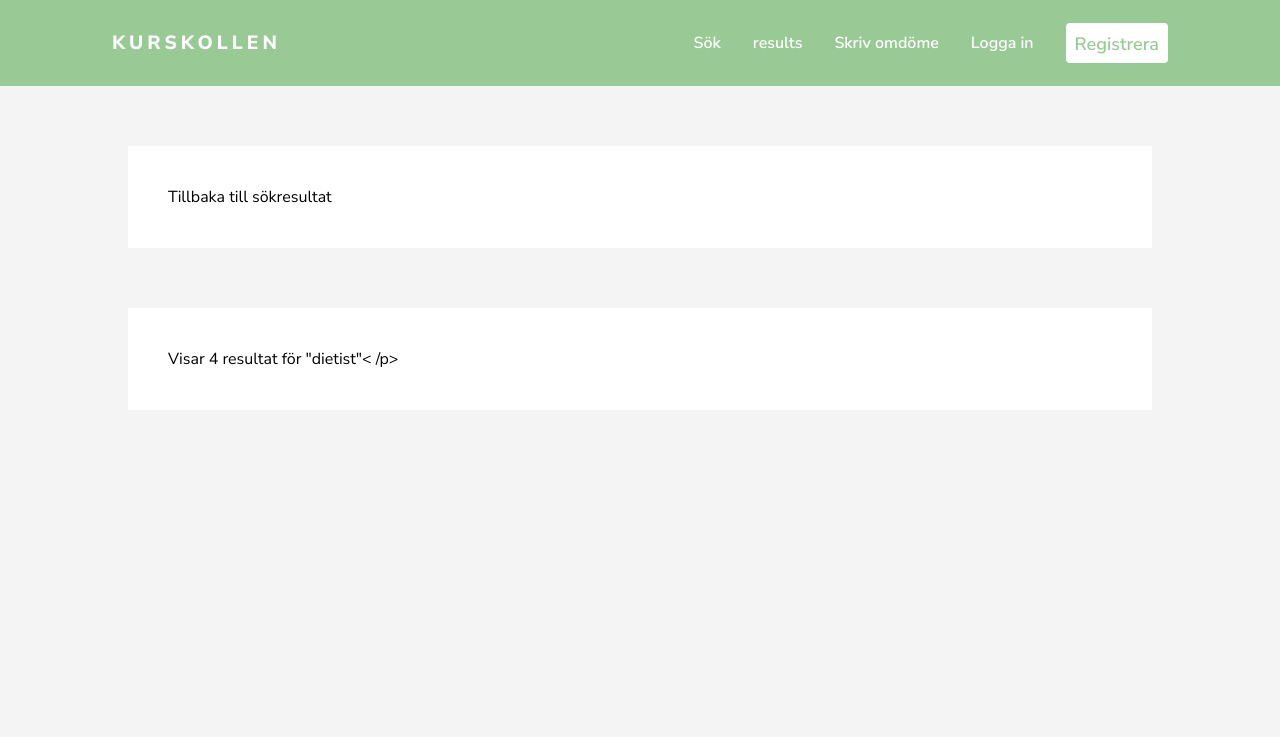
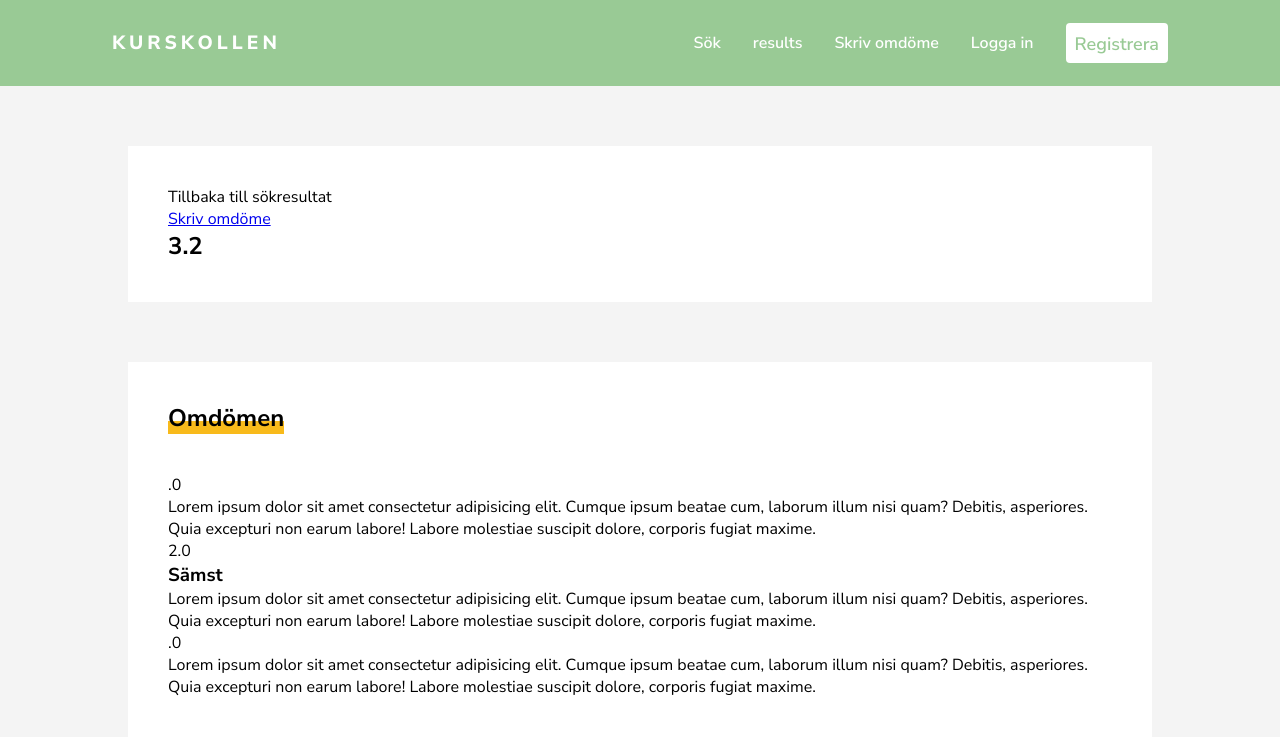
Before and after one commit to fika4life/KURSKOLLEN-web, a Python web app: template templates/course.html in a window 1280 px wide. Shown: the top 737 px of the page. Run offline with Jinja, Linux system fonts and the light colour scheme; the template is opened without the code that fills it, so the values that code supplies are empty.

Commit message:
small improvemnts

```diff
--- /dev/null
+++ b/tableCommands.txt
@@ -0,0 +1,2 @@
+CREATE TABLE users (id INTEGER, username TEXT NOT NULL, hash TEXT NOT NULL, PRIMARY KEY(id));
+CREATE UNIQUE INDEX username ON users (username);
--- a/templates/course.html
+++ b/templates/course.html
@@ -5,15 +5,62 @@ main %}
   <section class="top-section">
     <div class="content-container">
       <div class="top-content-container">
-        <p>Tillbaka till sökresultat</p>
-        <h1 class="courseName">{{ data }}</h1>
+        <div class="schoolInfo">
+          <p class="sm-text">Tillbaka till sökresultat</p>
+          <h1 class="courseName">{{ data[0].courseName }}</h1>
+          <p class="school">{{ data[0].school }}</p>
+          <a href="/write-review">Skriv omdöme</a>
+        </div>
+        <div class="reviewInfo">
+          <h1 class="ratingBig">3.2</h1>
+          <p class="sm-text"></p>
+        </div>
       </div>
     </div>
   </section>
 
   <div class="content-container">
     <section class="bottom-section">
-      <p>Visar 4 resultat för "dietist"< /p></p>
+      <h2 class="page-title highlighter">Omdömen</h2>
+      <div class="review">
+        <div class="rating-sm">{{ data[0].reviews[0].rating}}.0</div>
+        <div class="reviewText">
+          <h3>{{ data[0].reviews[0].title}}</h3>
+          <p>{{ data[0].reviews[0].timestamp}}</p>
+          <p>
+            Lorem ipsum dolor sit amet consectetur adipisicing elit. Cumque
+            ipsum beatae cum, laborum illum nisi quam? Debitis, asperiores. Quia
+            excepturi non earum labore! Labore molestiae suscipit dolore,
+            corporis fugiat maxime.
+          </p>
+        </div>
+      </div>
+      <div class="review">
+        <div class="rating-sm">2.0</div>
+        <div class="reviewText">
+          <h3>Sämst</h3>
+          <p>{{ data[0].reviews[0].timestamp}}</p>
+          <p>
+            Lorem ipsum dolor sit amet consectetur adipisicing elit. Cumque
+            ipsum beatae cum, laborum illum nisi quam? Debitis, asperiores. Quia
+            excepturi non earum labore! Labore molestiae suscipit dolore,
+            corporis fugiat maxime.
+          </p>
+        </div>
+      </div>
+      <div class="review">
+        <div class="rating-sm">{{ data[0].reviews[0].rating}}.0</div>
+        <div class="reviewText">
+          <h3>{{ data[0].reviews[0].title}}</h3>
+          <p>{{ data[0].reviews[0].timestamp}}</p>
+          <p>
+            Lorem ipsum dolor sit amet consectetur adipisicing elit. Cumque
+            ipsum beatae cum, laborum illum nisi quam? Debitis, asperiores. Quia
+            excepturi non earum labore! Labore molestiae suscipit dolore,
+            corporis fugiat maxime.
+          </p>
+        </div>
+      </div>
     </section>
   </div>
 </div>
```
Also changed, not shown: app.py (+90 -2 lines), helpers.py (added, +33 -0 lines), templates/apology.html (added, +9 -0 lines), templates/register.html (+6 -1 lines), kurskollen.db (added), 3 other files.
